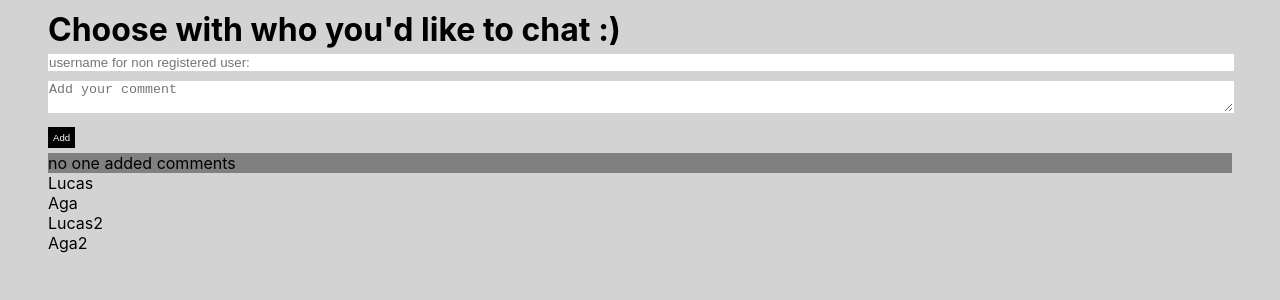
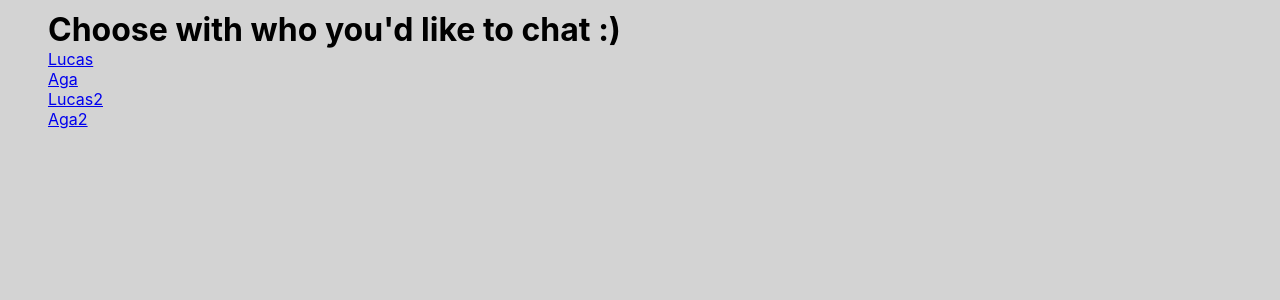
Before and after one commit to elzp/web-chat-app, a React (Create React App) app: page / in a window 1280 px wide. Shown: the top 300 px of the page. Built offline with nearby package versions, Linux system fonts and the light colour scheme.

Commit message:
add choosing person to write with

```diff
--- a/src/App.js
+++ b/src/App.js
@@ -1,40 +1,43 @@
 
 import ListOfFriends from './ListOfFriends';
-import Comments from './Comments';
-import AddComment from './AddComment';
+import ViewOfConv from './ViewOfConv';
+// import Comments from './Comments';
+// import AddComment from './AddComment';
 import './App.css';
-import React, {useState} from 'react'
+import {BrowserRouter, Route, Switch } from 'react-router-dom';
+import  friends from './friends.json';
+import React/*, {useState}*/ from 'react'
 
 function App() {
-const [listedElem,  setlistedElem] = useState([]);
-let [newcomment, setNewoment] = useState("");
-let [username, setNewusername] = useState("");
+//const [listedElem,  setlistedElem] = useState([]);
+// let [newcomment, setNewoment] = useState("");
+// let [username, setNewusername] = useState("");
+// const listoffriends = Object.values(friends).map(item=>(<div >{item.name}</div>))
 
+// const chandleButtonClick = async (e) => {
+//   if(username ==="" & newcomment ==="") return;
+//    // const newelement =+ listedElem.length;
+//    // const newList = actualElem
+//     const newComment = {username: username, comment: newcomment}
+//     await setlistedElem(actualElem=> [...actualElem, newComment]);
+//     setNewoment("");
+//     setNewusername("");
 
-const chandleButtonClick = async (e) => {
-  if(username ==="" & newcomment ==="") return;
-   // const newelement =+ listedElem.length;
-   // const newList = actualElem
-    const newComment = {username: username, comment: newcomment}
-    await setlistedElem(actualElem=> [...actualElem, newComment]);
-    setNewoment("");
-    setNewusername("");
+// }
 
-}
+// const handleChange = (e, type)=>{
+//   switch(type){
+//     case 'comment':
+//       setNewoment(e.target.value);
+//       break;
+//     case "username":
+//       setNewusername(e.target.value);
+//       break;
+//     default:
+//       break;
+//   }
 
-const handleChange = (e, type)=>{
-  switch(type){
-    case 'comment':
-      setNewoment(e.target.value);
-      break;
-    case "username":
-      setNewusername(e.target.value);
-      break;
-    default:
-      break;
-  }
-
-}
+// }
 const style = {
     Appdiv:{
       background: "lightgrey",
@@ -45,11 +48,27 @@ const style = {
   return (
   <div style={style.Appdiv}>
     <h1 data-testid="welcome">Choose with who you'd like to chat :)</h1>
+    <BrowserRouter>
+        <Switch>
+
+        {Object.entries(friends).map(item=>(
+              <Route path={`/${item[0]}`}>
+              <ViewOfConv username ={item[1].name} />
+              </Route>
+            ))
+        }
 
 
-    <AddComment changeFnc= {handleChange} buttonClickFnc= {chandleButtonClick}
-      newcomment={newcomment} username={username} />
-    <Comments data={listedElem}/>
+
+      </Switch>
+   </BrowserRouter>
+   {/* {Object.entries(friends).map(item=>(
+            <div>
+              {`/${item[0]}`},
+            {item[1].name}
+
+            </div>))
+        } */}
     <ListOfFriends />
   </div>
 
--- a/src/ListOfFriends.js
+++ b/src/ListOfFriends.js
@@ -1,4 +1,5 @@
 import React from 'react';
+import { BrowserRouter, Link } from 'react-router-dom';
 import './App.css';
 import  friends from './friends.json';
 
@@ -14,12 +15,21 @@ ListOfFriends:{
 //
 function ListOfFriends(props) {
 
-   const listoffriends = Object.values(friends).map(item=>(<div >{item.name}</div>))
+  //  const listoffriends = Object.values(friends).map(item=>(<div >{item.name}</div>))
 
     return(
         <div data-testid="ListOfFriends" style={style.friends}>
+          <BrowserRouter
+              forceRefresh={true}>
+          {Object.entries(friends).map(item=>(
+            <div>
+              <Link to={item[0]}>
+              {item[1].name}
+              </Link>
+            </div>
 
-           {listoffriends}
+          ))}
+          </BrowserRouter>
         </div>
 
     );
--- /dev/null
+++ b/src/ViewOfConv.js
@@ -0,0 +1,60 @@
+import Comments from './Comments';
+import AddComment from './AddComment';
+import './App.css';
+// import {BrowserRouter, Route, Switch } from 'react-router-dom';
+import  friends from './friends.json';
+import React, {useState} from 'react'
+
+function ViewOfConv(props) {
+const [listedElem,  setlistedElem] = useState([]);
+let [newcomment, setNewoment] = useState("");
+let [username, setNewusername] = useState("");
+// const listoffriends = Object.values(friends).map(item=>(<div >{item.name}</div>))
+
+const chandleButtonClick = async (e) => {
+  if(username ==="" & newcomment ==="") return;
+   // const newelement =+ listedElem.length;
+   // const newList = actualElem
+    const newComment = {username: username, comment: newcomment}
+    await setlistedElem(actualElem=> [...actualElem, newComment]);
+    setNewoment("");
+    setNewusername("");
+
+}
+
+const handleChange = (e, type)=>{
+  switch(type){
+    case 'comment':
+      setNewoment(e.target.value);
+      break;
+    case "username":
+      setNewusername(e.target.value);
+      break;
+    default:
+      break;
+  }
+
+}
+const style = {
+    ViewOfConv:{
+      background: "lightgrey",
+      //height: "100%",
+      padding: "10px 3em",
+    },
+  }
+  return (
+  <div style={style.ViewOfConv}>
+
+    <AddComment
+    changeFnc= {handleChange}
+    buttonClickFnc= {chandleButtonClick}
+    newcomment={newcomment}
+    username={props.username} />
+    <Comments data={listedElem}/>
+  </div>
+
+
+  );
+}
+
+export default ViewOfConv;
```
